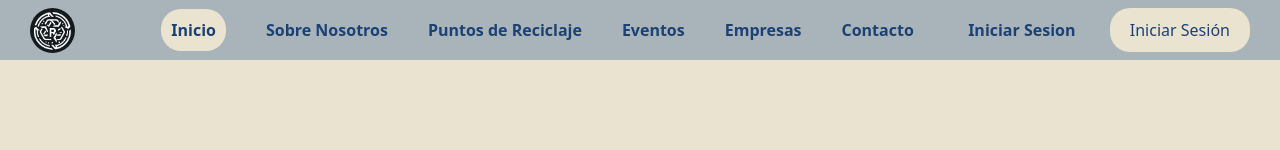
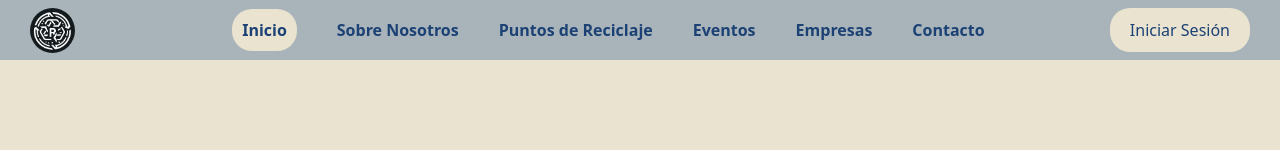
Before and after one commit to leonardoCoronel4/EcoTelas, a React (Create React App) app: page / in a window 1280 px wide. Shown: the top 150 px of the page. Built offline with nearby package versions, Linux system fonts and the light colour scheme; no server answers.

Commit message:
[LoginRegisterViews] minor changes

```diff
--- a/src/components/NavBar.js
+++ b/src/components/NavBar.js
@@ -1,10 +1,11 @@
 import React, { useState, useEffect, useRef } from "react";
-import { NavLink, useNavigate } from "react-router-dom";
+import { NavLink, useLocation, useNavigate } from "react-router-dom";
 import logo from "../assets/images/logo.png";
 import userLogo from "../assets/images/user.png";
 import "../assets/styles/navbar.css";
 
 const NavBar = () => {
+    const location = useLocation();
     const [user, setUser] = useState(null);
     const [dropdownOpen, setDropdownOpen] = useState(false);
     const [errorMessage, setErrorMessage] = useState("");
@@ -50,8 +51,6 @@ const NavBar = () => {
             if (response.ok) {
                 const data = await response.json();
                 setUser(data);
-            } else {
-                setErrorMessage("Error al obtener los datos del usuario.");
             }
         } catch (error) {
             setErrorMessage("Error en la solicitud.");
@@ -202,7 +201,6 @@ const NavBar = () => {
                         <li><NavLink to='/'>Contacto</NavLink></li>
                     </ul>
                 )}
-                <NavLink to="/" id='login'>Iniciar Sesion</NavLink>
                 <div id="user-section">
                     {user ? (
                         <div className="dropdown navName profile-logo" ref={dropdownRef}>
@@ -211,7 +209,7 @@ const NavBar = () => {
                                 className={dropdownOpen ? "user-button-clicked user-button" : "user-button"}
                             >
                                 <div className="logo-container">
-                                        <img src={userLogo} alt="Logo Revistete" />
+                                    <img src={userLogo} alt="Logo Revistete" />
                                 </div>
                             </button>
                             {dropdownOpen && (
```
